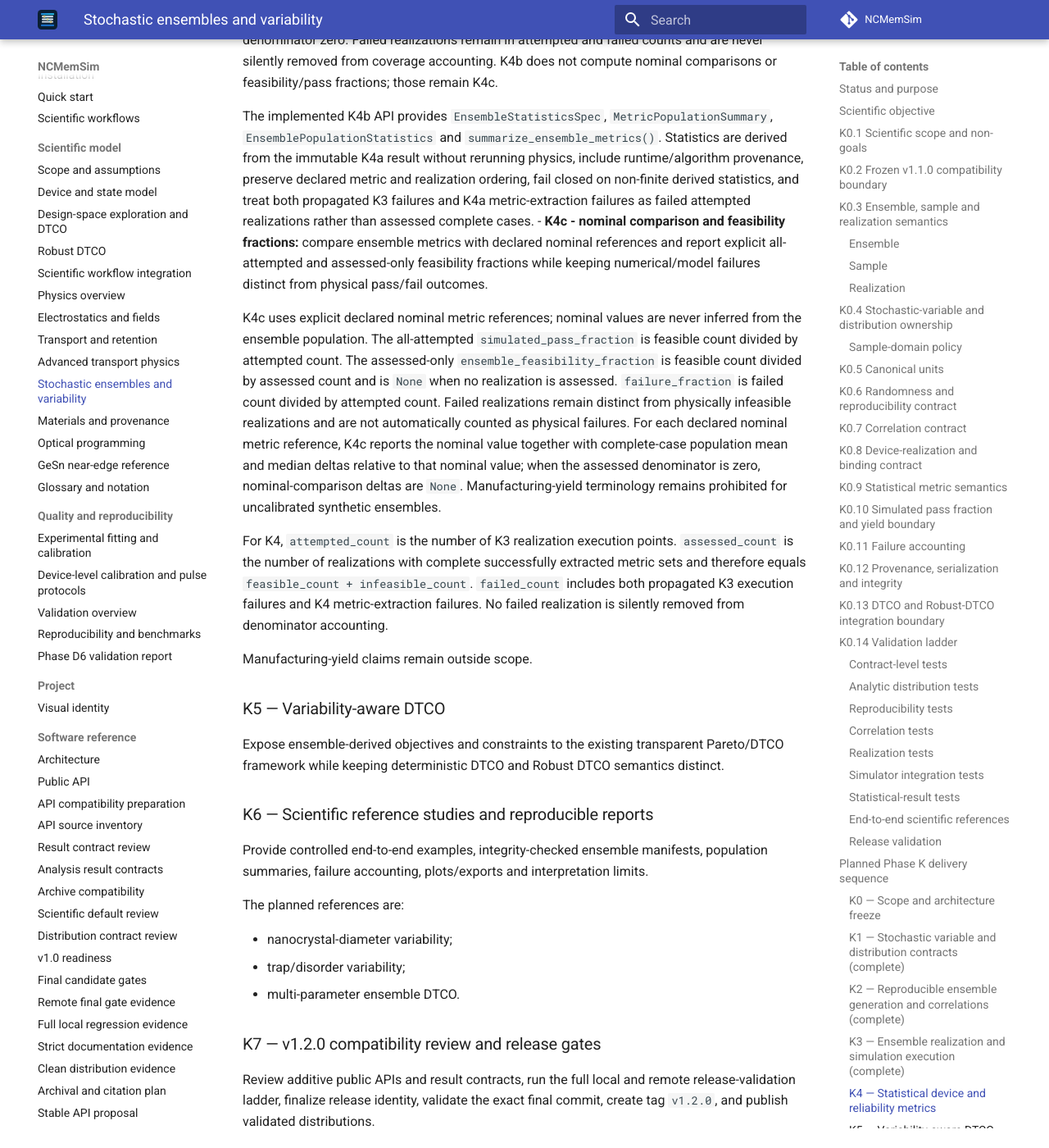
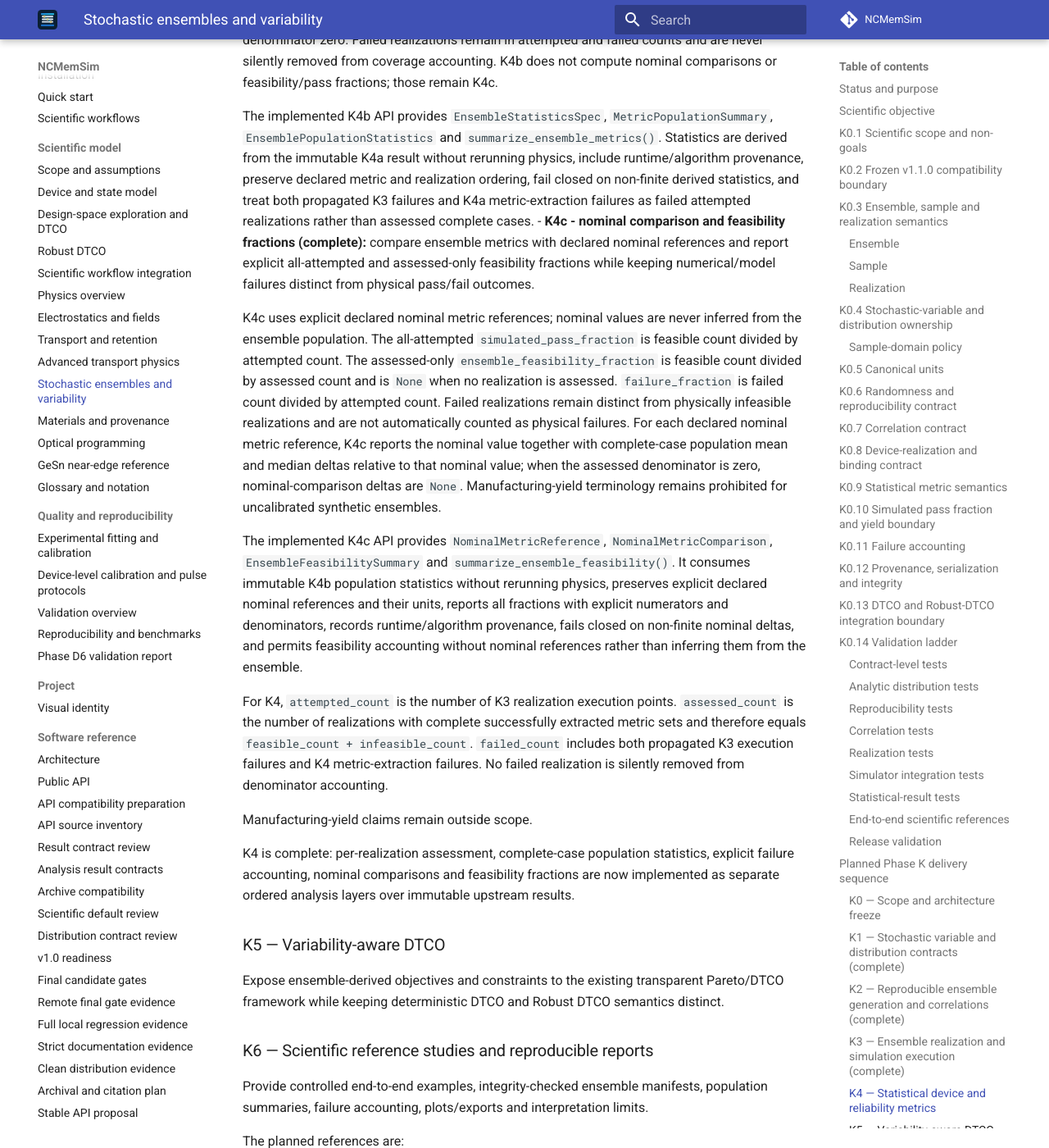
Before and after one commit to ocojocaru/NCMemSim, an MkDocs documentation site: the page built from docs/stochastic_ensembles.md, in a window 1280 px wide and 1400 px high, scrolled down 20130 px. Shown: the whole window at 82% size. Built offline with MkDocs 1.6.1 and Material for MkDocs 9.7.7, drawn with Linux system fonts in a browser that asks for light colours; comment, search, counter and statistics services are not loaded; some of the changed text lies outside the part shown.

Commit message:
Mark Phase K4 statistical analysis complete

```diff
--- a/docs/stochastic_ensembles.md
+++ b/docs/stochastic_ensembles.md
@@ -695,7 +695,7 @@ Add population summaries, percentiles, nominal comparisons, explicit denominator
 
 K4 is implemented in three ordered subphases:
 
-**Status: K4a and K4b complete; K4c next.**
+**Status: K4 complete; K5 next.**
 
 - **K4a - per-realization metric assessment (complete):** extract declared scalar metrics from successful K3 outputs without rerunning physics, apply declared constraints, preserve complete-case semantics, propagate K3 failures unchanged, and distinguish metric-extraction failures explicitly;
 - **K4b - population statistics (complete):** report attempted, assessed, feasible, infeasible and failed counts with explicit denominators; compute complete-case population mean, variance, standard deviation, minimum, maximum, median and requested quantiles using population `ddof=0` and linear `(n - 1) q` interpolation; report coverage as assessed count divided by attempted count;
@@ -703,13 +703,17 @@ K4 is implemented in three ordered subphases:
 K4b uses an ensemble-specific statistics contract over the immutable K4a result. Requested quantiles are finite unique probabilities in `[0, 1]`. Metric summaries use all assessed complete cases only and record their denominator, sample indices and realization identities. Population variance and standard deviation use `ddof=0`; quantiles use linear `(n - 1) q` interpolation. When no realization is assessed, scalar summary values and quantile values are `None` with denominator zero. Failed realizations remain in attempted and failed counts and are never silently removed from coverage accounting. K4b does not compute nominal comparisons or feasibility/pass fractions; those remain K4c.
 
 The implemented K4b API provides `EnsembleStatisticsSpec`, `MetricPopulationSummary`, `EnsemblePopulationStatistics` and `summarize_ensemble_metrics()`. Statistics are derived from the immutable K4a result without rerunning physics, include runtime/algorithm provenance, preserve declared metric and realization ordering, fail closed on non-finite derived statistics, and treat both propagated K3 failures and K4a metric-extraction failures as failed attempted realizations rather than assessed complete cases.
-- **K4c - nominal comparison and feasibility fractions:** compare ensemble metrics with declared nominal references and report explicit all-attempted and assessed-only feasibility fractions while keeping numerical/model failures distinct from physical pass/fail outcomes.
+- **K4c - nominal comparison and feasibility fractions (complete):** compare ensemble metrics with declared nominal references and report explicit all-attempted and assessed-only feasibility fractions while keeping numerical/model failures distinct from physical pass/fail outcomes.
 
 K4c uses explicit declared nominal metric references; nominal values are never inferred from the ensemble population. The all-attempted `simulated_pass_fraction` is feasible count divided by attempted count. The assessed-only `ensemble_feasibility_fraction` is feasible count divided by assessed count and is `None` when no realization is assessed. `failure_fraction` is failed count divided by attempted count. Failed realizations remain distinct from physically infeasible realizations and are not automatically counted as physical failures. For each declared nominal metric reference, K4c reports the nominal value together with complete-case population mean and median deltas relative to that nominal value; when the assessed denominator is zero, nominal-comparison deltas are `None`. Manufacturing-yield terminology remains prohibited for uncalibrated synthetic ensembles.
+
+The implemented K4c API provides `NominalMetricReference`, `NominalMetricComparison`, `EnsembleFeasibilitySummary` and `summarize_ensemble_feasibility()`. It consumes immutable K4b population statistics without rerunning physics, preserves explicit declared nominal references and their units, reports all fractions with explicit numerators and denominators, records runtime/algorithm provenance, fails closed on non-finite nominal deltas, and permits feasibility accounting without nominal references rather than inferring them from the ensemble.
 
 For K4, `attempted_count` is the number of K3 realization execution points. `assessed_count` is the number of realizations with complete successfully extracted metric sets and therefore equals `feasible_count + infeasible_count`. `failed_count` includes both propagated K3 execution failures and K4 metric-extraction failures. No failed realization is silently removed from denominator accounting.
 
 Manufacturing-yield claims remain outside scope.
+
+K4 is complete: per-realization assessment, complete-case population statistics, explicit failure accounting, nominal comparisons and feasibility fractions are now implemented as separate ordered analysis layers over immutable upstream results.
 
 ### K5 — Variability-aware DTCO
 
```
